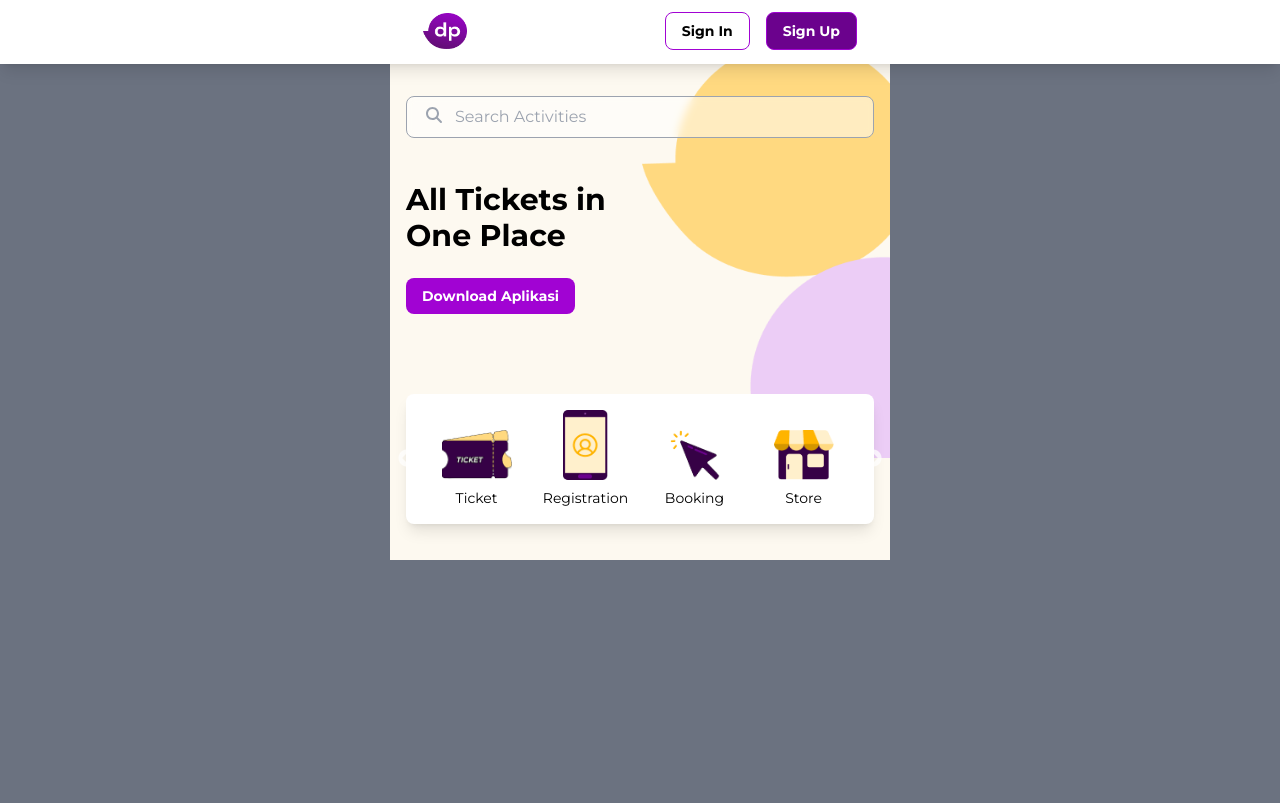
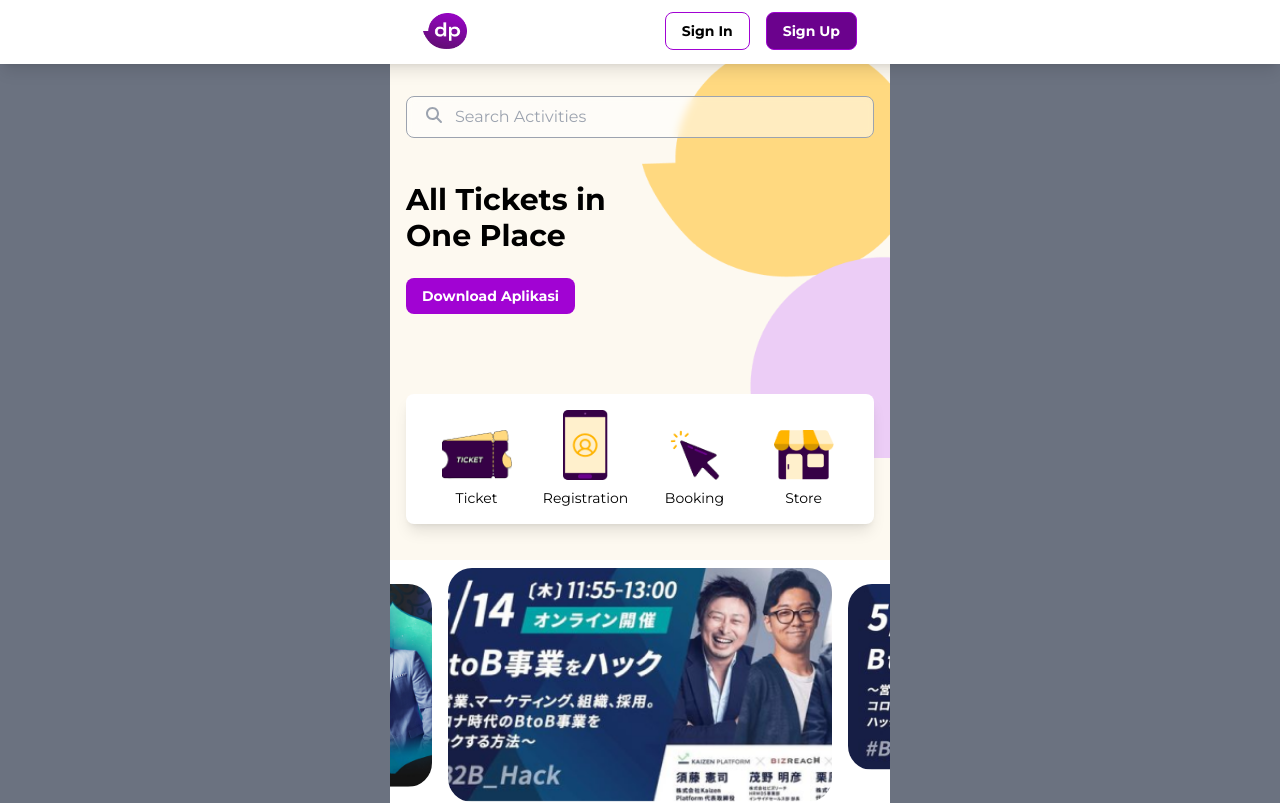
Before and after one commit to azharanggakusuma/depublic, a React (Vite) app: page / in a window 1280 px wide. Shown: the top 803 px of the page. Built offline with nearby package versions, Linux system fonts and the light colour scheme.

Commit message:
Membuat carousel dan perbaikan tampilan

```diff
--- a/src/App.jsx
+++ b/src/App.jsx
@@ -4,7 +4,7 @@ import Home from "./components/Home";
 
 function App() {
   return (
-    <div className="min-h-screen bg-gray-500">
+    <div className="h-container bg-gray-500">
       <Home />
     </div>
   );
--- a/src/components/Carousel.jsx
+++ b/src/components/Carousel.jsx
@@ -0,0 +1,100 @@
+import React, { useState, useRef, useEffect } from "react";
+import Slider from "react-slick";
+import "slick-carousel/slick/slick.css";
+import "slick-carousel/slick/slick-theme.css";
+
+import image1 from "../assets/img/carousel/image-1.png";
+import image2 from "../assets/img/carousel/image-2.png";
+
+function Carousel() {
+  const [activeIndex, setActiveIndex] = useState(0);
+  const image2Ref = useRef(null);
+
+  useEffect(() => {
+    // Mengambil ukuran gambar 2 setelah gambar dimuat
+    if (image2Ref.current) {
+      const image2Width = image2Ref.current.width;
+      const image2Height = image2Ref.current.height;
+      // Gunakan ukuran ini untuk mengatur ukuran gambar 1
+      console.log(
+        "Ukuran Gambar 2: Width =",
+        image2Width,
+        "Height =",
+        image2Height
+      );
+    }
+  }, []);
+
+  const settings = {
+    infinite: true,
+    speed: 500,
+    slidesToShow: 1,
+    slidesToScroll: 1,
+    adaptiveHeight: true,
+    autoplay: true,
+    autoplaySpeed: 2000,
+    dots: true,
+    centerMode: true,
+    prevArrow: null,
+    nextArrow: null,
+    beforeChange: (current, next) => {
+      setActiveIndex(next);
+    },
+  };
+
+  return (
+    <div className="">
+      <style>
+        {`
+          /* Sembunyikan tombol panah */
+          .slick-prev, .slick-next {
+            display: none !important;
+          }
+
+          /* Ketinggian gambar yang berada di tengah */
+          .center-image {
+            height: 250px; /* Sesuaikan ketinggian yang Anda inginkan */
+          }
+        `}
+      </style>
+      <Slider {...settings}>
+        <div
+          className={`rounded-xl p-2 ${
+            activeIndex === 0 ? "center-image" : "mt-4"
+          }`}
+        >
+          <img
+            ref={image2Ref}
+            src={image2}
+            alt="image 2"
+            className="h-full w-full object-cover rounded-3xl"
+          />
+        </div>
+        <div
+          className={`rounded-xl p-2 ${
+            activeIndex === 1 ? "center-image" : "mt-4"
+          }`}
+        >
+          <img
+            src={image1}
+            alt="image 1"
+            className="h-full w-full object-cover rounded-3xl"
+          />
+        </div>
+        <div
+          className={`rounded-xl p-2 ${
+            activeIndex === 2 ? "center-image" : "mt-4"
+          }`}
+        >
+          <img
+            src={image2}
+            alt="image 2"
+            className="h-full w-full object-cover rounded-3xl"
+          />
+        </div>
+      </Slider>
+    </div>
+  );
+}
+
+export default Carousel;
--- a/src/components/Home.jsx
+++ b/src/components/Home.jsx
@@ -3,6 +3,7 @@ import react from "react";
 import Navbar from "./Navbar";
 import Container from "./Container";
 import Hero from "./Hero";
+import Carousel from "./Carousel";
 
 function Home() {
   return (
@@ -11,6 +12,10 @@ function Home() {
 
       <Container>
         <Hero />
+        <div className="relative bg-white">
+          <Carousel />
+          <br /><br /><br /><br /><br />
+        </div>
       </Container>
     </div>
   );
--- a/tailwind.config.js
+++ b/tailwind.config.js
@@ -19,6 +19,7 @@ export default {
       },
       height: {
         "hero-image": "400px",
+        container: "200vh",
       },
       backgroundColor: {
         "primary-500": "#A103D3",
```
